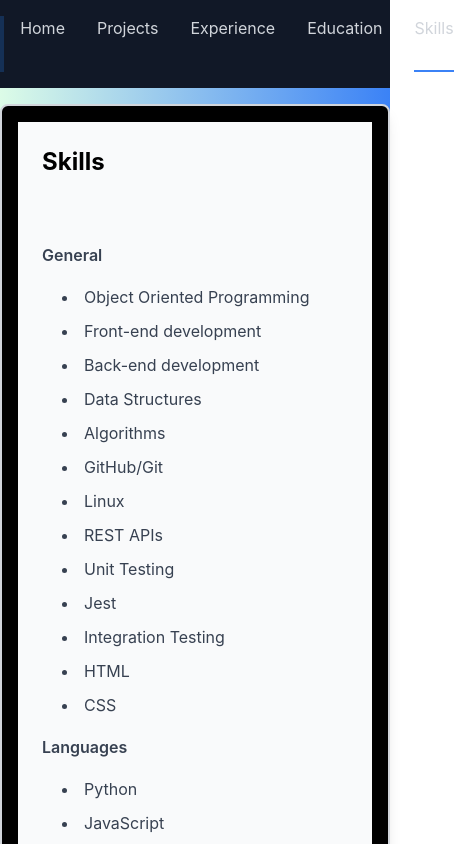
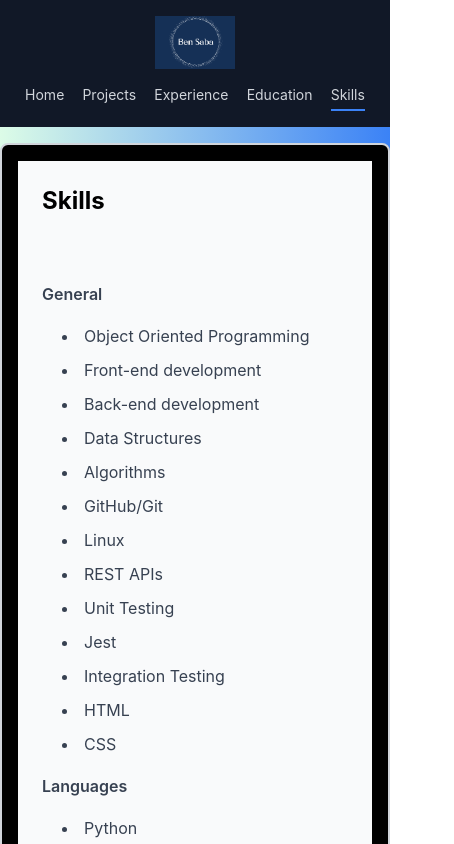
Before and after one commit to behnamsaba/resume, a React (Create React App) app: page /skills in a window 390 px wide. Shown: the top 844 px of the page, 454 px wide, since content can reach past the window. Built offline with nearby package versions, Linux system fonts and the light colour scheme.

Commit message:
refactor

```diff
--- a/public/index.html
+++ b/public/index.html
@@ -2,7 +2,7 @@
 <html lang="en">
   <head>
     <meta charset="utf-8" />
-    <link rel="icon" href="%PUBLIC_URL%/favicon.ico" />
+    <link rel="icon" href="logo.png" />
     <meta name="viewport" content="width=device-width, initial-scale=1" />
     <meta name="theme-color" content="#000000" />
     <meta
@@ -24,7 +24,7 @@
       work correctly both with client-side routing and a non-root public URL.
       Learn how to configure a non-root public URL by running `npm run build`.
     -->
-    <title>React App</title>
+    <title>Behnam Saba Resume</title>
   </head>
   <body>
     <noscript>You need to enable JavaScript to run this app.</noscript>
--- a/src/NavBar.js
+++ b/src/NavBar.js
@@ -2,11 +2,14 @@ import { NavLink } from "react-router-dom";
 
 const NavBar = () => {
   return (
-    <nav className='flex justify-center bg-gray-900 p-4'>
-      <img src='/logo.png' alt='Logo' className='h-14 w-25' />
+    <nav className='flex flex-wrap justify-between items-center bg-gray-900 p-4 md:px-12'>
+      <div className='flex justify-center w-full md:w-auto'>
+        <img src='/logo.png' alt='Logo' className='w-20 md:w-32 h-auto' />
+      </div>
+      <div className='flex flex-wrap justify-around w-full md:w-auto mt-4 md:mt-0'>
         <NavLink
           className={({ isActive }) =>
-          "text-gray-300 mx-4 hover:text-white" +
+            "text-gray-300 mx-2 md:mx-4 hover:text-white text-sm md:text-base" +
             (isActive ? " border-b-2 border-blue-500 pb-1" : "")
           }
           end={true}
@@ -15,7 +18,7 @@ const NavBar = () => {
         </NavLink>
         <NavLink
           className={({ isActive }) =>
-          "text-gray-300 mx-4 hover:text-white" +
+            "text-gray-300 mx-2 md:mx-4 hover:text-white text-sm md:text-base" +
             (isActive ? " border-b-2 border-blue-500 pb-1" : "")
           }
           to='/projects'>
@@ -23,7 +26,7 @@ const NavBar = () => {
         </NavLink>
         <NavLink
           className={({ isActive }) =>
-          "text-gray-300 mx-4 hover:text-white" +
+            "text-gray-300 mx-2 md:mx-4 hover:text-white text-sm md:text-base" +
             (isActive ? " border-b-2 border-blue-500 pb-1" : "")
           }
           to='/experience'>
@@ -31,7 +34,7 @@ const NavBar = () => {
         </NavLink>
         <NavLink
           className={({ isActive }) =>
-          "text-gray-300 mx-4 hover:text-white" +
+            "text-gray-300 mx-2 md:mx-4 hover:text-white text-sm md:text-base" +
             (isActive ? " border-b-2 border-blue-500 pb-1" : "")
           }
           to='/education'>
@@ -39,12 +42,13 @@ const NavBar = () => {
         </NavLink>
         <NavLink
           className={({ isActive }) =>
-          "text-gray-300 mx-4 hover:text-white" +
+            "text-gray-300 mx-2 md:mx-4 hover:text-white text-sm md:text-base" +
             (isActive ? " border-b-2 border-blue-500 pb-1" : "")
           }
           to='/skills'>
           Skills
         </NavLink>
+      </div>
     </nav>
   );
 };
```
Lines whose indentation alone changed are shown as unchanged.
